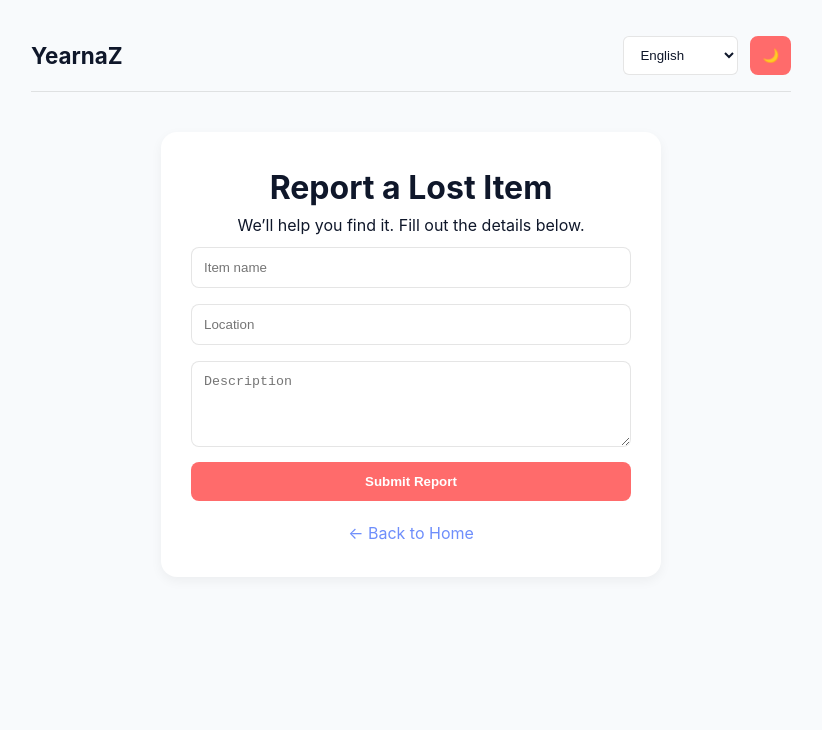
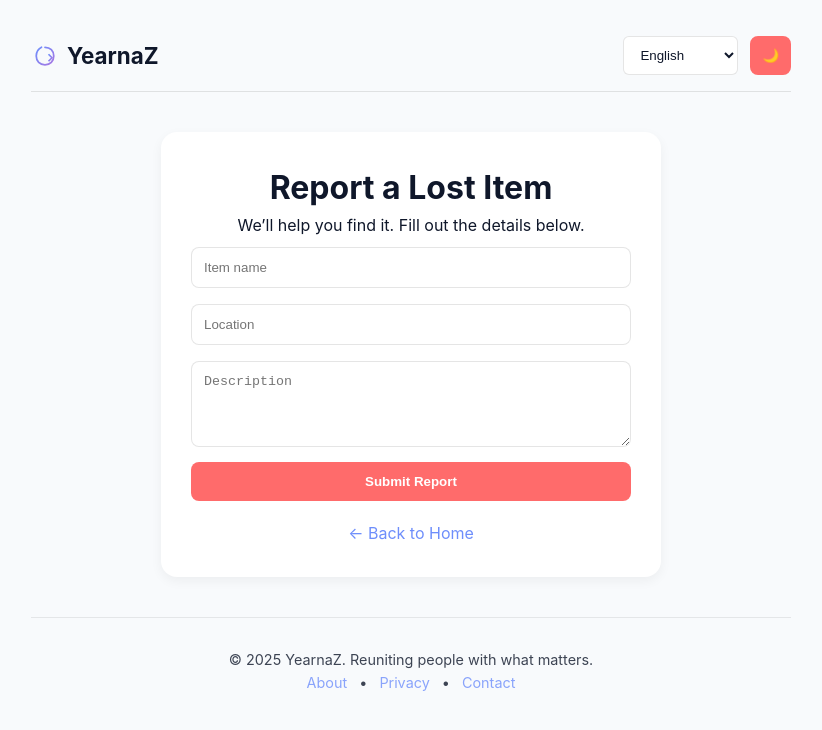
Before and after one commit to GuruchanCnx/Yearnaz3, a plain HTML site: page report-lost.html in a window 1280 px wide. Shown: the whole page, without its empty margins (229-1051 px from the left). Drawn offline with Linux system fonts and the light colour scheme; a script that the page names is missing.

Commit message:
Update report-lost.html

```diff
--- a/report-lost.html
+++ b/report-lost.html
@@ -3,7 +3,7 @@
 <head>
   <meta charset="UTF-8" />
   <meta name="viewport" content="width=device-width, initial-scale=1.0"/>
-  <title data-i18n="reportTitle">Report a Lost Item</title>
+  <title>Report a Lost Item - YearnaZ</title>
   <style>
     :root {
       --bg: #f8fafc;
@@ -11,14 +11,15 @@
       --card-bg: #ffffff;
       --primary: #6e8efb;
       --accent: #ff6b6b;
+      --border: rgba(0,0,0,0.1);
       --shadow: 0 4px 12px rgba(0,0,0,0.05);
     }
     [data-theme="dark"] {
       --bg: #0f172a;
       --text: #f8fafc;
       --card-bg: #1e293b;
+      --border: rgba(255,255,255,0.1);
     }
-
     * { margin: 0; padding: 0; box-sizing: border-box; }
     body {
       font-family: -apple-system, BlinkMacSystemFont, 'Segoe UI', sans-serif;
@@ -28,27 +29,24 @@
       transition: background 0.3s, color 0.3s;
     }
     .container { width: 90%; max-width: 800px; margin: 0 auto; padding: 20px; }
-
-    /* Nav */
     nav {
       display: flex;
       justify-content: space-between;
       align-items: center;
       padding: 16px 0;
-      border-bottom: 1px solid rgba(0,0,0,0.1);
+      border-bottom: 1px solid var(--border);
     }
-    .logo { font-size: 1.4rem; font-weight: 700; }
+    .logo { font-size: 1.4rem; font-weight: 700; display: flex; align-items: center; gap: 8px; }
+    .logo svg { width: 28px; height: 28px; }
     .controls { display: flex; gap: 12px; }
     select, button {
       padding: 6px 12px;
       border-radius: 6px;
-      border: 1px solid rgba(0,0,0,0.1);
+      border: 1px solid var(--border);
       background: var(--card-bg);
       color: var(--text);
       cursor: pointer;
     }
-
-    /* Form */
     .form-box {
       background: var(--card-bg);
       padding: 30px;
@@ -62,7 +60,7 @@
       width: 100%;
       padding: 12px;
       margin: 8px 0;
-      border: 1px solid rgba(0,0,0,0.1);
+      border: 1px solid var(--border);
       border-radius: 8px;
     }
     button {
@@ -81,12 +79,33 @@
       color: var(--primary);
       text-decoration: none;
     }
+    footer {
+      text-align: center;
+      padding: 30px 0;
+      opacity: 0.8;
+      font-size: 0.9rem;
+      border-top: 1px solid var(--border);
+      margin-top: 40px;
+    }
+    footer a { color: var(--primary); text-decoration: none; margin: 0 8px; }
   </style>
 </head>
 <body>
   <div class="container">
     <nav>
-      <div class="logo">YearnaZ</div>
+      <div class="logo">
+        <svg viewBox="0 0 32 32" xmlns="http://www.w3.org/2000/svg">
+          <defs>
+            <linearGradient id="logoGrad" x1="0%" y1="0%" x2="100%" y2="100%">
+              <stop offset="0%" stop-color="#6e8efb" />
+              <stop offset="100%" stop-color="#a777e3" />
+            </linearGradient>
+          </defs>
+          <path d="M16 6 C22 6 26 10 26 16 C26 22 22 26 16 26 C10 26 6 22 6 16 C6 12 8 8 12 6" fill="none" stroke="url(#logoGrad)" stroke-width="2" stroke-linecap="round"/>
+          <path d="M20 22 L24 18 L20 14" fill="none" stroke="url(#logoGrad)" stroke-width="2" stroke-linejoin="round"/>
+        </svg>
+        YearnaZ
+      </div>
       <div class="controls">
         <select id="langSelect">
           <option value="en">English</option>
@@ -119,10 +138,24 @@
         <a href="index.html" data-i18n="backHome">← Back to Home</a>
       </div>
     </main>
+
+    <footer>
+      <p>© 2025 YearnaZ. Reuniting people with what matters.</p>
+      <p>
+        <a href="about.html">About</a> •
+        <a href="privacy.html">Privacy</a> •
+        <a href="contact.html">Contact</a>
+      </p>
+    </footer>
   </div>
 
   <!-- CRISP CHAT -->
-  <script type="text/javascript">window.$crisp=[];window.CRISP_WEBSITE_ID="8b1ac106-f164-4b83-a0c6-e9e36a267cf5";(function(){d=document;s=d.createElement("script");s.src="https://client.crisp.chat/l.js";s.async=1;d.getElementsByTagName("head")[0].appendChild(s);})();</script>
+  <script type="text/javascript">
+    window.$crisp = []; window.CRISP_WEBSITE_ID = "YOUR_CRISP_ID";
+    (function() { d = document; s = d.createElement("script");
+    s.src = "https://client.crisp.chat/l.js"; s.async = 1;
+    d.getElementsByTagName("head")[0].appendChild(s); })();
+  </script>
 
   <script type="module">
     // ===== THEME =====
@@ -184,8 +217,8 @@
     import { createClient } from 'https://cdn.jsdelivr.net/npm/@supabase/supabase-js/+esm';
 
     const supabase = createClient(
-      'https://jcbylpynjwpkxkoxkphd.supabase.co',
-      'eyJhbGciOiJIUzI1NiIsInR5cCI6IkpXVCJ9.eyJpc3MiOiJzdXBhYmFzZSIsInJlZiI6ImpjYnlscHluandwa3hrb3hrcGhkIiwicm9sZSI6ImFub24iLCJpYXQiOjE3NTk2OTg0MzMsImV4cCI6MjA3NTI3NDQzM30.inEep6kgr2sysdTg3SoVtwHiEr_u7nmAWQ1_BwGHJDE'
+      'YOUR_SUPABASE_URL',
+      'YOUR_SUPABASE_ANON_KEY'
     );
 
     document.getElementById('reportForm').addEventListener('submit', async (e) => {
```
